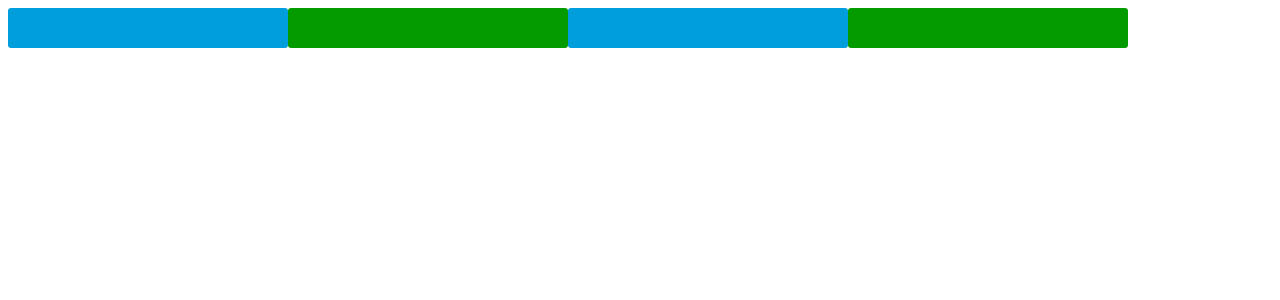
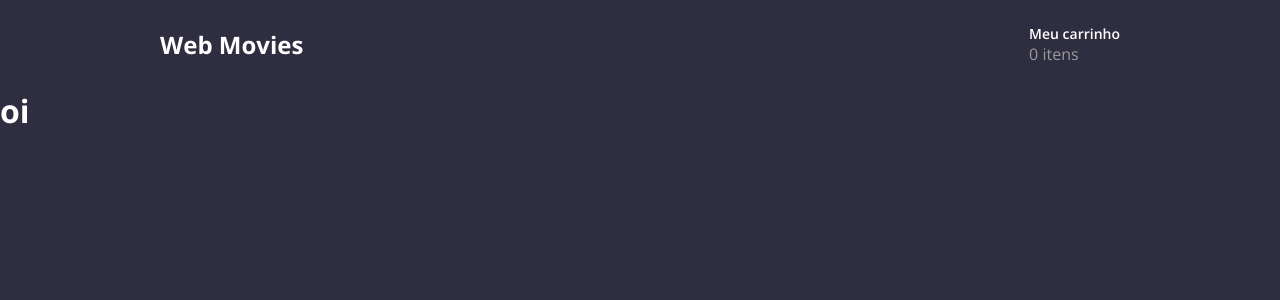
Before and after one commit to vtrajanodev/webmovie, a React (Vite) app: page / in a window 1280 px wide. Shown: the top 300 px of the page. Built offline with nearby package versions, Linux system fonts and the light colour scheme.

Commit message:
Header style

```diff
--- a/index.html
+++ b/index.html
@@ -1,10 +1,17 @@
 <!DOCTYPE html>
 <html lang="en">
   <head>
+    <link rel="preconnect" href="https://fonts.googleapis.com" />
+    <link rel="preconnect" href="https://fonts.gstatic.com" crossorigin />
     <meta charset="UTF-8" />
     <link rel="icon" type="image/svg+xml" href="/vite.svg" />
     <meta name="viewport" content="width=device-width, initial-scale=1.0" />
-    <title>Vite + React + TS</title>
+
+    <link
+      href="https://fonts.googleapis.com/css2?family=Open+Sans:wght@400;600;700&display=swap"
+      rel="stylesheet"
+    />
+    <title>Web Movie</title>
   </head>
   <body>
     <div id="root"></div>
--- a/src/App.tsx
+++ b/src/App.tsx
@@ -1,13 +1,14 @@
-import { Button } from "./components/Button"
+import { Header } from "./components/Header"
+import { Home } from "./pages/Home"
+import { GlobalStyle } from "./styles/global"
 
 export function App() {
 
   return (
     <>
-      <Button variant="primary" width="homeButton"/>
-      <Button variant="secondary"/>
-      <Button variant="primary"/>
-      <Button variant="secondary"/>
+      <Header />
+      <Home />
+      <GlobalStyle />
     </>
   )
 }
--- a/src/components/Button/Button.styles.ts
+++ b/src/components/Button/Button.styles.ts
@@ -9,8 +9,8 @@ interface ButtonContainerProps {
 }
 
 const buttonVariants = {
-  primary: '#009EDD',
-  secondary: '#039B00'
+  primary: "#009EDD",
+  secondary: "#039B00",
 };
 
 const buttonWidhts = {
@@ -21,12 +21,12 @@ const buttonWidhts = {
 
 export const ButtonContainer = styled.button<ButtonContainerProps>`
   height: 40px;
-  border-radius: 0.20rem;
-  color: #FFF;
+  border-radius: 0.2rem;
+  color: black;
   font-weight: 700;
   border: none;
 
-  background-color: ${props => props.color};
+  background-color: ${(props) => props.theme.gray};
 
   ${({ variant, width }) => {
     return css`
--- /dev/null
+++ b/src/components/Header/Header.styles.ts
@@ -0,0 +1,24 @@
+import styled from "styled-components";
+
+export const HeaderStyled = styled.header`
+  max-width: 960px;
+  margin: 24px auto;
+  color: #fff;
+
+  display: flex;
+  align-items: center;
+  justify-content: space-between;
+
+  h1 {
+    font-size: 1.25rem;
+  }
+
+  p {
+    font-weight: 600;
+    font-size: 0.875rem;
+  }
+
+  span {
+    color: #999999;
+  }
+`;
--- /dev/null
+++ b/src/components/Header/index.tsx
@@ -0,0 +1,14 @@
+import { HeaderStyled } from "./Header.styles"
+
+export const Header = () => {
+  return (
+    <HeaderStyled>
+      <h2>Web Movies</h2>
+
+      <div>
+        <p>Meu carrinho</p>
+        <span>0 itens</span>
+      </div>
+    </HeaderStyled>
+  )
+}
--- a/src/pages/Cart/index.tsx
+++ b/src/pages/Cart/index.tsx
@@ -2,6 +2,6 @@
 
 export const Cart = () => {
   return (
-    <div>index</div>
+    <h2>oi</h2>
   )
 }
--- a/src/pages/Home/index.tsx
+++ b/src/pages/Home/index.tsx
@@ -1,5 +1,7 @@
+import { Header } from "../../components/Header"
+
 export const Home = () => {
   return (
-    <div>index</div>
+    <h1>oi</h1>
   )
 }
--- /dev/null
+++ b/src/styles/global.ts
@@ -0,0 +1,20 @@
+import { createGlobalStyle } from "styled-components";
+
+export const GlobalStyle = createGlobalStyle`
+
+  * {
+    margin: 0;
+    padding: 0;
+    box-sizing: border-box;
+  }
+
+  body {
+    background: #2F2E41;
+    color: #fff;
+  }
+
+  body, button {
+    font-family: 'Open Sans', sans-serif;
+    font-size: 1rem;
+  }
+`
```
